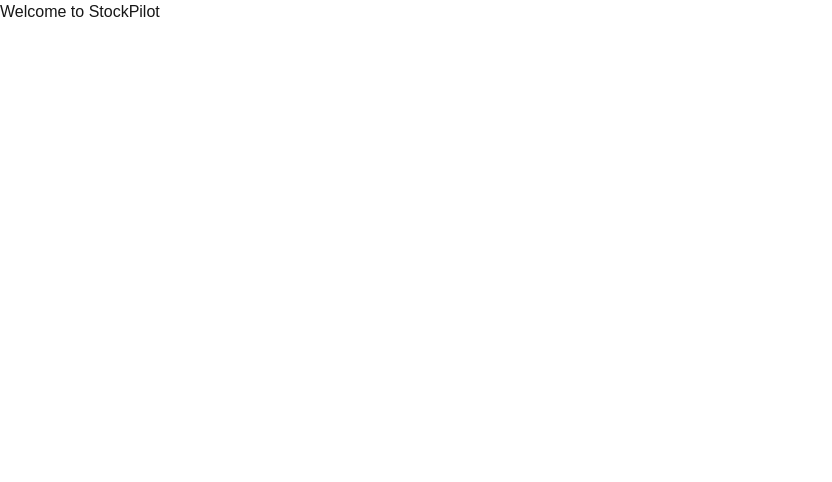
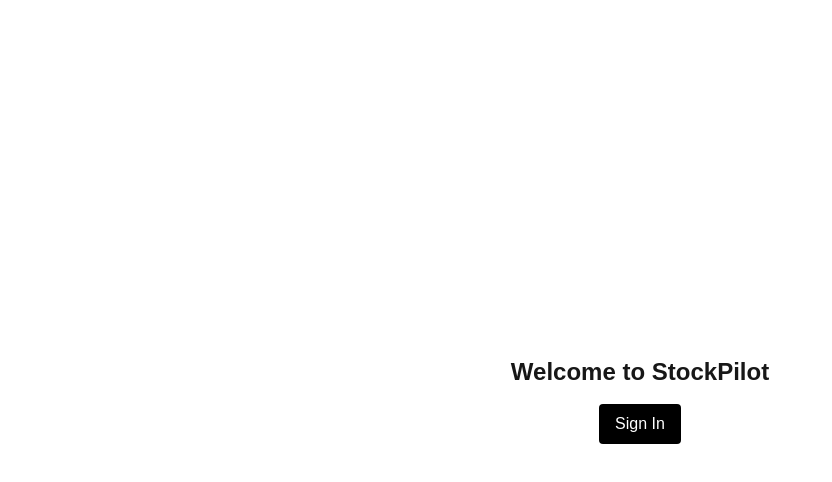
Before and after one commit to jahnavisoni29/Stockpilot, a Next.js app: page / in a window 1280 px wide. Shown: the top 482 px of the page, without its empty margins (0-832 px from the left). Built offline with nearby package versions, Linux system fonts and the light colour scheme.

Commit message:
feat: add sign-in link to homepage

```diff
--- a/app/page.tsx
+++ b/app/page.tsx
@@ -1,5 +1,12 @@
+import Link from "next/link";
+
 export default function Home() {
   return (
-    <h1>Welcome to StockPilot</h1>
-  )
+    <div className="min-h-screen flex flex-col items-center justify-center gap-4">
+      <h1 className="text-2xl font-bold">Welcome to StockPilot</h1>
+      <Link href="/login" className="bg-black text-white px-4 py-2 rounded">
+        Sign In
+      </Link>
+    </div>
+  );
 }
```
